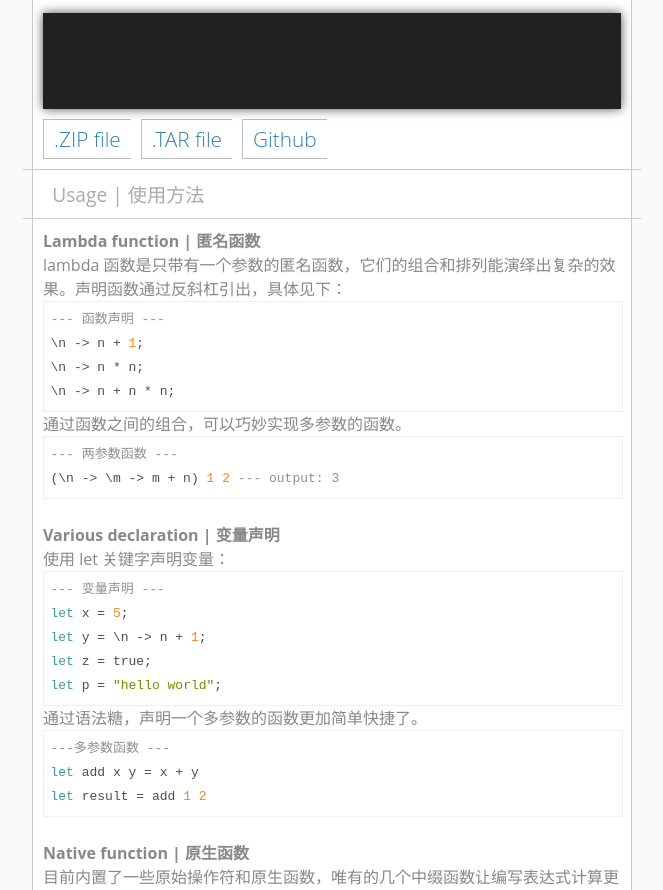
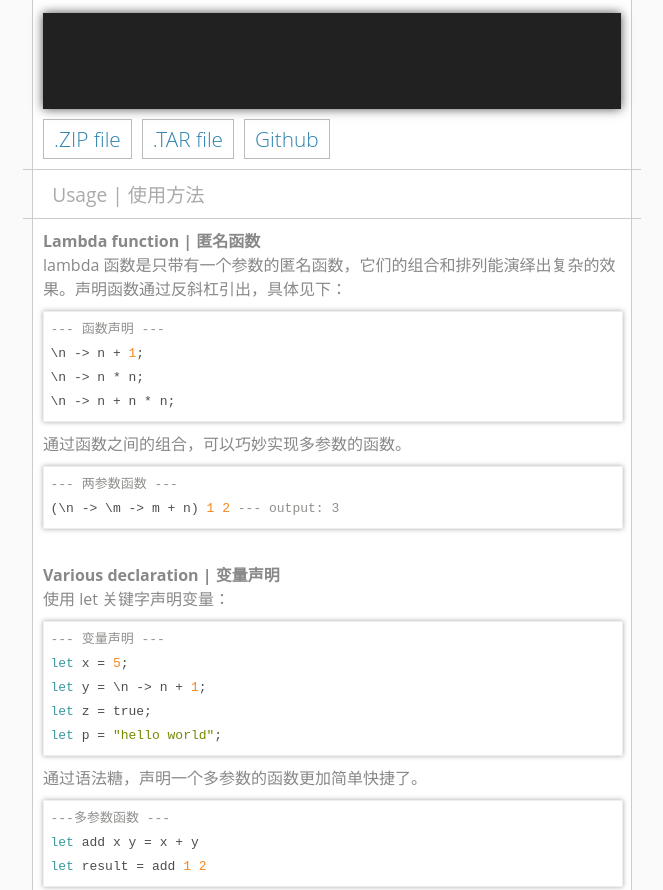
Before and after one commit to moevis/lambda-lite-js, a plain HTML site: page index.html in a window 1280 px wide. Shown: the part 575-1465 px from the top of the page, without its empty margins (308-971 px from the left). Drawn offline with Linux system fonts and the light colour scheme.

Commit message:
update style.css

```diff
--- a/stylesheets/styles.css
+++ b/stylesheets/styles.css
@@ -63,6 +63,13 @@ body, html {
     font-family: monospace;
 }
 
+pre {
+    border: 1px solid #eee;
+    box-shadow: 0 0 5px #aaa;
+    margin-top: 10px;
+    margin-bottom: 10px;
+}
+
 #description li {
     margin-left: 40px;
     text-indent: 0;
@@ -92,7 +99,6 @@ body, html {
     display: inline-block;
     padding: 5px 10px;
     border: 1px solid #bbb;
-    border-right: none;
     text-indent: 0;
     text-decoration: none;
     color: #2b81af;
```
